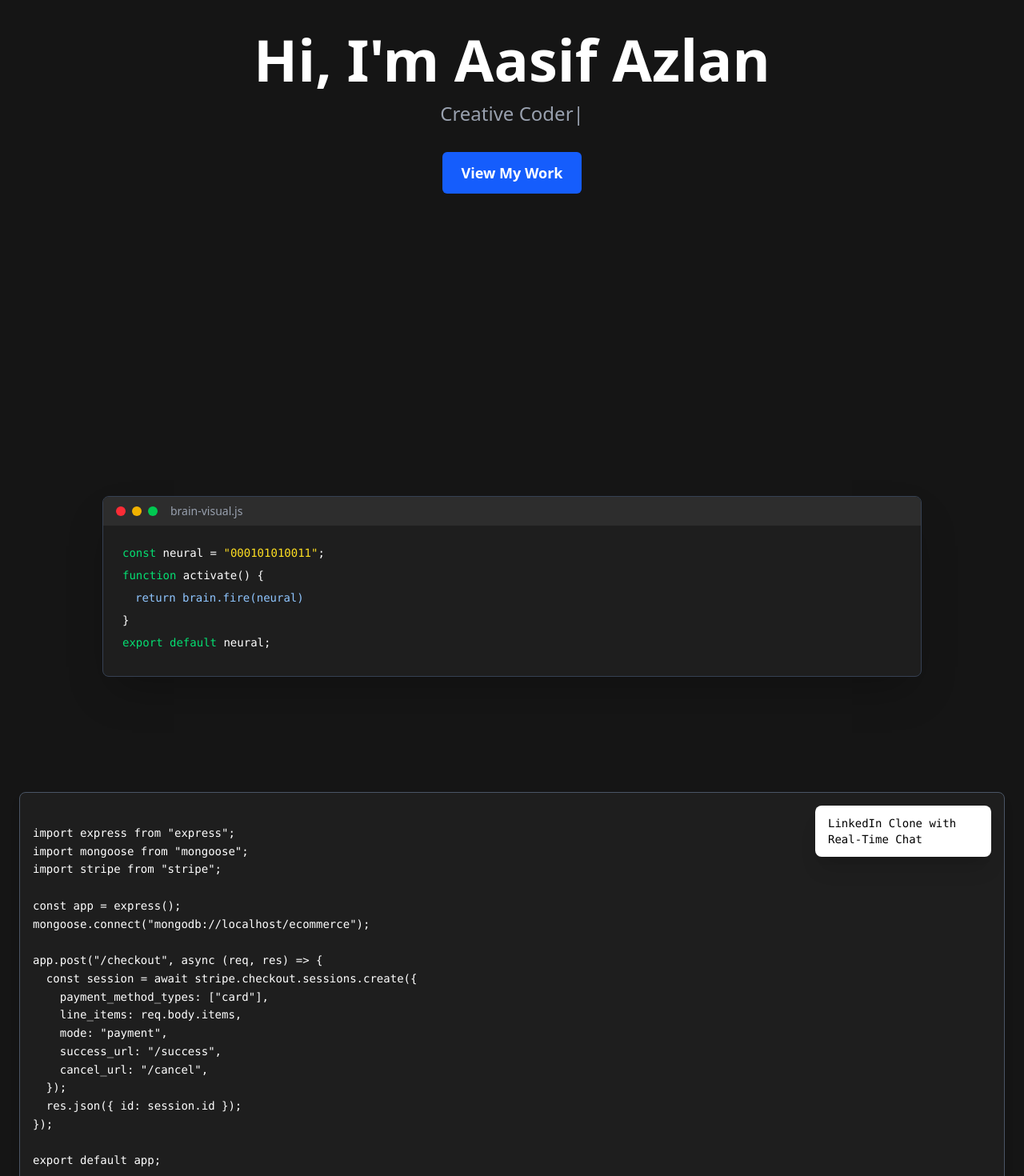
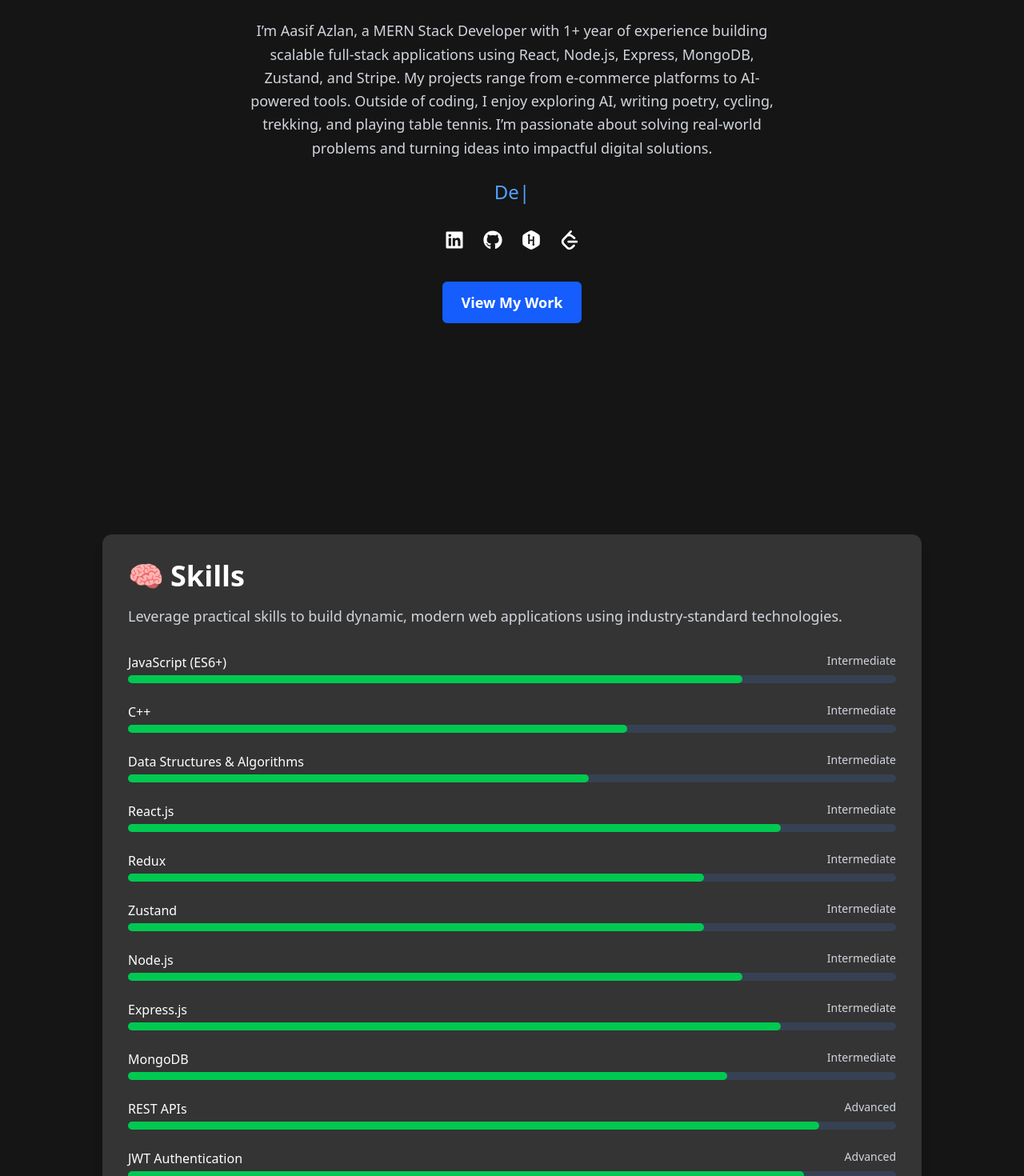
Before and after one commit to aasifazlan/aasifazlan-client, a React (Vite) app: page / in a window 1280 px wide. Shown: the part 260-1730 px from the top of the page at 80% size. Built offline with nearby package versions, Linux system fonts and the light colour scheme.

Commit message:
updatedPortfolio

```diff
--- a/package.json
+++ b/package.json
@@ -20,6 +20,7 @@
     "postprocessing": "^6.37.3",
     "react": "^19.1.0",
     "react-dom": "^19.1.0",
+    "react-icons": "^5.5.0",
     "react-redux": "^9.2.0",
     "react-router-dom": "^7.6.0",
     "react-type-animation": "^3.2.0",
--- /dev/null
+++ b/src/components/AboutMeShowcase.jsx
@@ -0,0 +1,68 @@
+import React, { useEffect, useRef, useState } from "react";
+import { motion, AnimatePresence } from "framer-motion";
+
+const aboutCode = `
+/* About Aasif Azlan */
+
+const developer = {
+  name: "Aasif Azlan",
+  role: "MERN Stack Developer",
+  experience: "1+ years",
+  stack: ["React", "Node", "MongoDB", "Express", "Zustand", "Stripe"],
+  softSkills: ["Problem-Solving", "Teamwork", "Creativity"],
+  hobbies: ["Poetry", "AI Exploration", "Cycling", "Trekking"],
+  quote: "Building products that blend logic, design, and empathy."
+};
+
+export default developer;
+`;
+
+const rotatingQuotes = [
+  "Turning ideas into scalable apps 💡",
+  "Breathing life into APIs & UI 🚀",
+  "Clean code is self-respect 💻",
+  "Engineer by skill, artist by passion 🎨",
+  "Always curious, always building 🧠",
+];
+
+export default function AboutMeShowcase() {
+  const [quoteIndex, setQuoteIndex] = useState(0);
+  const containerRef = useRef(null);
+
+  useEffect(() => {
+    const interval = setInterval(() => {
+      setQuoteIndex((prev) => (prev + 1) % rotatingQuotes.length);
+    }, 5000);
+    return () => clearInterval(interval);
+  }, []);
+
+  return (
+    <section className="w-full bg-[#151515] text-white py-20 px-6">
+      <h2 className="text-3xl font-bold text-center mb-10">👨‍💻 Aasif’s Brain in Code</h2>
+
+      <div
+        ref={containerRef}
+        className="relative resize-y overflow-auto min-h-[250px] max-h-[80vh] border border-gray-600 rounded-lg bg-[#1e1e1e] shadow-lg p-4 font-mono"
+      >
+        {/* Code display */}
+        <pre className="whitespace-pre-wrap text-white text-sm leading-relaxed">
+          {aboutCode}
+        </pre>
+
+        {/* Rotating Thought */}
+        <AnimatePresence>
+          <motion.div
+            key={quoteIndex}
+            initial={{ opacity: 0, y: -10 }}
+            animate={{ opacity: 1, y: 0 }}
+            exit={{ opacity: 0, y: 10 }}
+            transition={{ duration: 0.6 }}
+            className="absolute bottom-6 right-6 bg-white/10 text-white border border-white/20 backdrop-blur-md px-4 py-3 rounded-lg shadow-lg text-sm max-w-[260px] text-right"
+          >
+            {rotatingQuotes[quoteIndex]}
+          </motion.div>
+        </AnimatePresence>
+      </div>
+    </section>
+  );
+}
--- a/src/components/Hero.jsx
+++ b/src/components/Hero.jsx
@@ -1,40 +1,59 @@
-// src/components/Hero.jsx
 import { motion } from "framer-motion";
 import { TypeAnimation } from "react-type-animation";
+import { FaGithub, FaLinkedin, FaHackerrank, FaCameraRetro } from "react-icons/fa";
+import { SiLeetcode } from "react-icons/si";
 
 export default function Hero() {
   return (
     <section
       id="hero"
-      className="relative flex flex-col justify-center items-center h-screen text-center px-4 bg-[#151515] text-white overflow-hidden"
+      className="relative mt-12 flex flex-col justify-center items-center h-screen text-center px-4 bg-[#151515] text-white overflow-hidden"
     >
-      {/* Avatar (optional) */}
-      {/* <img
-        src="/me.jpg"
-        alt="Aasif Azlan"
-        className="w-32 h-32 rounded-full border-4 border-blue-600 shadow-lg mb-6"
-      /> */}
+      {/* Welcome message */}
+      {/* <motion.p
+        initial={{ opacity: 0, y: -20 }}
+        animate={{ opacity: 1, y: 0 }}
+        transition={{ duration: 1 }}
+        className="text-lg text-gray-400 mb-2"
+      >
+        👋 Hey There! Glad you're here
+      </motion.p> */}
 
+      {/* Name */}
       <motion.h1
         initial={{ opacity: 0, y: 30 }}
         animate={{ opacity: 1, y: 0 }}
         transition={{ duration: 1 }}
-        className="text-4xl md:text-7xl font-bold"
+        className="text-xl md:text-xl font-bold"
       >
-        Hi, I'm Aasif Azlan
+        Hey there, glad you are here!
       </motion.h1>
 
+      {/* Intro paragraph */}
+      <motion.p
+        initial={{ opacity: 0, y: 30 }}
+        animate={{ opacity: 1, y: 0 }}
+        transition={{ duration: 1.3 }}
+        className="mt-6 max-w-2xl text-gray-300 text-base md:text-lg leading-relaxed"
+      >
+I’m Aasif Azlan, a MERN Stack Developer with 1+ year of experience building scalable full-stack applications using React, Node.js, Express, MongoDB, Zustand, and Stripe. My projects range from e-commerce platforms to AI-powered tools. Outside of coding, I enjoy exploring AI, writing poetry, cycling, trekking, and playing table tennis. I’m passionate about solving real-world problems and turning ideas into impactful digital solutions.
+
+
+      </motion.p>
+
+      {/* Type Animation */}
       <motion.div
         initial={{ opacity: 0, y: 30 }}
         animate={{ opacity: 1, y: 0 }}
         transition={{ duration: 1.5 }}
-        className="mt-4 text-xl md:text-2xl text-gray-400"
+        className="mt-6 text-xl md:text-2xl text-blue-400 font-medium"
       >
         <TypeAnimation
           sequence={[
-            'MERN Stack Developer', 2000,
-            'Creative Coder', 2000,
-            'Open Source Contributor', 2000,
+            'Travel Enthusiast', 2000,
+            'Developer', 2000,
+            'Problem Solver', 2000,
+            'Art Lover', 2000,
           ]}
           wrapper="span"
           speed={50}
@@ -42,11 +61,34 @@ export default function Hero() {
         />
       </motion.div>
 
+      {/* Social Links */}
+      <motion.div
+        initial={{ opacity: 0, y: 30 }}
+        animate={{ opacity: 1, y: 0 }}
+        transition={{ duration: 1.8 }}
+        className="flex space-x-6 mt-8 text-2xl"
+      >
+        <a href="https://linkedin.com/in/aasifazlan" target="_blank" rel="noopener noreferrer" className="hover:text-blue-500">
+          <FaLinkedin />
+        </a>
+        <a href="https://github.com/aasifazlan" target="_blank" rel="noopener noreferrer" className="hover:text-gray-300">
+          <FaGithub />
+        </a>
+        <a href="https://www.hackerrank.com/aasifazlaan" target="_blank" rel="noopener noreferrer" className="hover:text-green-400">
+          <FaHackerrank />
+        </a>
+        <a href="https://leetcode.com/aasifazlan" target="_blank" rel="noopener noreferrer" className="hover:text-yellow-400">
+          <SiLeetcode />
+        </a>
+
+      </motion.div>
+
+      {/* CTA Button */}
       <motion.a
         href="#projects"
         whileHover={{ scale: 1.05 }}
         whileTap={{ scale: 0.95 }}
-        className="mt-8 inline-block bg-blue-600 text-white px-6 py-3 rounded-md text-lg font-semibold hover:bg-blue-700 transition"
+        className="mt-10 inline-block bg-blue-600 text-white px-6 py-3 rounded-md text-lg font-semibold hover:bg-blue-700 transition"
       >
         View My Work
       </motion.a>
--- a/src/components/ShoCase.jsx
+++ b/src/components/ShoCase.jsx
@@ -1,31 +1,17 @@
-import React, { useEffect, useState } from "react";
+import React, { useEffect, useState, useRef } from "react";
 import { motion, AnimatePresence } from "framer-motion";
 
 const sampleCards = [
-  { id: 1, content: "MERN Stack E-Commerce Platform" },
-  { id: 2, content: "Secure Stripe Payment Integration System" },
-  { id: 3, content: "LinkedIn Clone with Real-Time Messaging" },
-  { id: 4, content: "Netflix Clone with Media Streaming & Auth" },
-  { id: 5, content: "Unscripted India – Cultural History CMS" },
-  { id: 6, content: "C++ OpenCV Face Recognition Tool" },
-  { id: 7, content: "AI Chatbot with OpenAI & HuggingFace APIs" },
-  { id: 8, content: "Custom Chat App Using Gemini Pro API" },
-  { id: 9, content: "React + Tailwind Admin Dashboard Builder" },
-  { id: 10, content: "JWT + Zustand Based Auth System" },
-  { id: 11, content: "Voice-Enabled AI Assistant (Web App)" },
-  { id: 12, content: "AI-Powered Blog Generator (OpenAI + Express)" },
-  { id: 13, content: "Image Captioning Tool using Hugging Face" },
-  { id: 14, content: "MERN Stack Job Portal with Resume Parser" },
-  { id: 15, content: "Real-Time Code Collaboration App (WebRTC)" },
-  { id: 16, content: "AI-Powered FAQ Chatbot for Any Website" },
-  { id: 17, content: "MongoDB + Cloudinary Media CMS" },
-  { id: 18, content: "Project Management App with Chat AI Integration" },
-  { id: 19, content: "Education Quiz App using LLM for Auto-Grading" },
-  { id: 20, content: "Portfolio Site with AI Voice + Resume Parser" },
+  { id: 1, content: "🛒 MERN E-Commerce: JWT, Stripe, Zustand, Redis" },
+  { id: 2, content: "📺 Netflix Clone: Auth, Media Stream, Zustand" },
+  { id: 3, content: "💼 LinkedIn Clone: Profiles, Jobs, Realtime Chat" },
+  { id: 4, content: "📚 Unscripted India CMS: History, Cloudinary Uploads" },
+  { id: 5, content: "🤖 AI Chatbot with Gemini 1.5 Flash" },
 ];
 
 export default function ShoCase() {
   const [visibleCard, setVisibleCard] = useState(null);
+  const containerRef = useRef(null);
 
   useEffect(() => {
     const interval = setInterval(() => {
@@ -34,32 +20,34 @@ export default function ShoCase() {
 
       setTimeout(() => {
         setVisibleCard(null);
-      }, 4000);
-    }, 5000);
+      }, 3500);
+    }, 4000);
 
     return () => clearInterval(interval);
   }, []);
 
-  // Get responsive random position
   const getRandomPosition = () => {
-    const top = Math.random() * 75;
-    const left = Math.random() * 75;
-    return { top: `${top}vh`, left: `${left}vw` };
+    const container = containerRef.current;
+    if (!container) return { top: "50%", left: "50%" };
+
+    const box = container.getBoundingClientRect();
+    const top = Math.random() * (box.height - 100); // Avoid bottom overflow
+    const left = Math.random() * (box.width - 200); // Avoid side overflow
+
+    return { top, left };
   };
 
   const cardStyle = (position) => ({
     position: "absolute",
     top: position.top,
     left: position.left,
-    width: `${Math.random() * 20 + 10}vw`, // 10vw to 30vw
-    minWidth: "160px",
-    maxWidth: "90vw",
+    width: "clamp(160px, 30vw, 300px)",
     padding: "14px",
     backgroundColor: "rgba(255, 255, 255, 0.08)",
     border: "1px solid white",
     borderRadius: "14px",
     color: "#ffffff",
-    fontSize: "clamp(0.75rem, 1.5vw, 1rem)",
+    fontSize: "clamp(0.8rem, 1.5vw, 1rem)",
     fontWeight: "bold",
     backdropFilter: "blur(8px)",
     pointerEvents: "none",
@@ -72,33 +60,30 @@ export default function ShoCase() {
 
   return (
     <section className="relative bg-[#151515] text-white py-20 px-6">
-      <div className="max-w-5xl mx-auto border border-gray-700 rounded-lg overflow-hidden shadow-2xl relative bg-[#1e1e1e]">
-        {/* VS Code style top bar */}
+      <div className="max-w-5xl mx-auto border border-gray-700 rounded-lg overflow-hidden shadow-2xl bg-[#1e1e1e]">
+        {/* Top bar */}
         <div className="flex items-center bg-[#2d2d2d] px-4 py-2 text-sm text-gray-400">
           <div className="flex space-x-2 mr-4">
             <span className="w-3 h-3 bg-red-500 rounded-full"></span>
             <span className="w-3 h-3 bg-yellow-500 rounded-full"></span>
             <span className="w-3 h-3 bg-green-500 rounded-full"></span>
           </div>
-          <span>brain-visual.js</span>
+          <span>aasif-projects.js</span>
         </div>
 
-        {/* Fake code lines */}
-        <div className="font-mono text-sm p-6 space-y-2 text-white relative overflow-hidden w-full h-full">
-          <div>
-            <span className="text-green-400">const</span> neural ={" "}
-            <span className="text-yellow-300">"000101010011"</span>;
-          </div>
-          <div>
-            <span className="text-green-400">function</span> activate() {"{"}
-          </div>
-          <div className="pl-4 text-blue-300">return brain.fire(neural)</div>
-          <div>{"}"}</div>
-          <div>
-            <span className="text-green-400">export default</span> neural;
-          </div>
+        {/* Code & animation area */}
+        <div
+          className="font-mono text-sm p-6 space-y-2 text-white relative min-h-[300px] overflow-hidden"
+          ref={containerRef}
+        >
+          <div><span className="text-green-400">const</span> developer = <span className="text-yellow-300">"Aasif Azlan"</span>;</div>
+          <div><span className="text-green-400">const</span> stack = <span className="text-yellow-300">["MERN", "Stripe", "Redis", "Zustand"]</span>;</div>
+          <div><span className="text-green-400">function</span> <span className="text-blue-400">buildProjects</span>() &#123;</div>
+          <div className="pl-4">return <span className="text-yellow-300">projects.map(p =&gt; p.title)</span>;</div>
+          <div>&#125;</div>
+          <div><span className="text-green-400">export default</span> buildProjects;</div>
 
-          {/* Animated popup card */}
+          {/* Floating animated card */}
           <div className="absolute inset-0 pointer-events-none">
             <AnimatePresence>
               {visibleCard && (
--- a/src/components/ShowcaseSection.jsx
+++ /dev/null
@@ -1,81 +0,0 @@
-import React, { useEffect, useRef, useState } from "react";
-import { motion, AnimatePresence } from "framer-motion";
-
-// Updated Code Content to reflect your MERN expertise
-const codeContent = `
-import express from "express";
-import mongoose from "mongoose";
-import stripe from "stripe";
-
-const app = express();
-mongoose.connect("mongodb://localhost/ecommerce");
-
-app.post("/checkout", async (req, res) => {
-  const session = await stripe.checkout.sessions.create({
-    payment_method_types: ["card"],
-    line_items: req.body.items,
-    mode: "payment",
-    success_url: "/success",
-    cancel_url: "/cancel",
-  });
-  res.json({ id: session.id });
-});
-
-export default app;
-`;
-
-// Cards based on your resume and real projects
-const cards = [
-  { id: 1, text: "E-Commerce Platform (MERN + Stripe)" },
-  { id: 2, text: "LinkedIn Clone with Real-Time Chat" },
-  { id: 3, text: "Unscripted India – History Portal" },
-  { id: 4, text: "Face Recognition in C++ & OpenCV" },
-  { id: 5, text: "Cloudinary & MongoDB Integration" },
-  { id: 6, text: "JWT Auth + Zustand State Manager" },
-];
-
-const ShowcaseSection = () => {
-  const [activeCard, setActiveCard] = useState(0);
-  const containerRef = useRef(null);
-
-  useEffect(() => {
-    const interval = setInterval(() => {
-      setActiveCard((prev) => (prev + 1) % cards.length);
-    }, 5000); // 5 seconds interval
-    return () => clearInterval(interval);
-  }, []);
-
-  return (
-    <div className="w-full bg-[#151515] text-white py-16 px-6">
-      {/* Code Editor Styled Section */}
-      <div
-        ref={containerRef}
-        className="relative resize-y overflow-auto min-h-[200px] max-h-[80vh] border border-gray-600 rounded-lg bg-[#1e1e1e] shadow-lg p-4 font-mono"
-      >
-        <pre className="whitespace-pre-wrap text-white text-sm leading-relaxed">
-          {codeContent}
-        </pre>
-
-        {/* Floating Cards */}
-        <AnimatePresence>
-          {cards.map((card, index) =>
-            index === activeCard ? (
-              <motion.div
-                key={card.id}
-                initial={{ opacity: 0, y: -30 }}
-                animate={{ opacity: 1, y: 0 }}
-                exit={{ opacity: 0, y: 30 }}
-                transition={{ duration: 1 }}
-                className="absolute top-4 right-4 bg-white text-black px-4 py-3 rounded-lg shadow-xl w-[220px] text-sm"
-              >
-                {card.text}
-              </motion.div>
-            ) : null
-          )}
-        </AnimatePresence>
-      </div>
-    </div>
-  );
-};
-
-export default ShowcaseSection;
--- a/src/components/Skills.jsx
+++ b/src/components/Skills.jsx
@@ -1,29 +1,30 @@
 const skills = [
-  "JavaScript (ES6+)",
-  "C++",
-  "Data Structures & Algorithms",
-  "React.js",
-  "Redux",
-  "Zustand",
-  "Node.js",
-  "Express.js",
-  "MongoDB",
-  "REST APIs",
-  "JWT Authentication",
-  "Stripe Payment Integration",
-  "Cloudinary",
-  "Redis",
-  "Tailwind CSS",
-  "Git & GitHub",
-  "Postman",
-  "OpenCV",
-  "VS Code"
+  { name: "JavaScript (ES6+)", level: "Intermediate", progress: 80 },
+  { name: "C++", level: "Intermediate", progress: 65 },
+  { name: "Data Structures & Algorithms", level: "Intermediate", progress: 60 },
+  { name: "React.js", level: "Intermediate", progress: 85 },
+  { name: "Redux", level: "Intermediate", progress: 75 },
+  { name: "Zustand", level: "Intermediate", progress: 75 },
+  { name: "Node.js", level: "Intermediate", progress: 80 },
+  { name: "Express.js", level: "Intermediate", progress: 85 },
+  { name: "MongoDB", level: "Intermediate", progress: 78 },
+  { name: "REST APIs", level: "Advanced", progress: 90 },
+  { name: "JWT Authentication", level: "Advanced", progress: 88 },
+  { name: "Stripe Payment Integration", level: "Intermediate", progress: 75 },
+  { name: "Cloudinary", level: "Intermediate", progress: 70 },
+  { name: "Redis", level: "Intermediate", progress: 72 },
+  { name: "Tailwind CSS", level: "Intermediate", progress: 85 },
+  { name: "Git & GitHub", level: "Intermediate", progress: 80 },
+  { name: "Postman", level: "Intermediate", progress: 78 },
+  { name: "OpenCV", level: "Beginner", progress: 35 },
+  { name: "VS Code", level: "Advanced", progress: 95 },
+  { name: "Python", level: "Beginner", progress: 41 },
 ];
 
 export default function Skills() {
   return (
     <section className="bg-[#151515] py-20 px-4 overflow-hidden">
-      <div className="max-w-5xl mx-auto bg-[#343434] rounded-xl p-8 shadow-lg relative">
+      <div className="max-w-5xl mx-auto bg-[#343434] rounded-xl p-8 shadow-lg">
         <h2 className="text-white text-3xl md:text-4xl font-bold mb-4 flex items-center">
           <span className="mr-2">🧠</span> Skills
         </h2>
@@ -31,42 +32,23 @@ export default function Skills() {
           Leverage practical skills to build dynamic, modern web applications using industry-standard technologies.
         </p>
 
-        {/* Scrolling container */}
-        <div className="relative w-full overflow-hidden">
-          <div className="flex animate-scroll space-x-6 min-w-max">
-            {[...skills, ...skills].map((skill, i) => (
-              <span
-                key={i}
-                className="bg-[#151515] text-white text-sm md:text-base px-4 py-2 rounded-md shadow hover:bg-gray-700 transition whitespace-nowrap"
-              >
-                {skill}
-              </span>
-            ))}
-          </div>
-        </div>
-
-        <div className="mt-6">
-          {/* <a href="#more" className="text-blue-400 hover:underline text-base inline-flex items-center">
-            Dive Deeper →
-          </a> */}
+        <div className="space-y-6">
+          {skills.map((skill, index) => (
+            <div key={index}>
+              <div className="flex justify-between mb-1">
+                <span className="text-white text-sm md:text-base font-medium">{skill.name}</span>
+                <span className="text-gray-300 text-sm">{skill.level}</span>
+              </div>
+              <div className="w-full bg-gray-700 rounded-full h-2.5">
+                <div
+                  className="bg-green-500 h-2.5 rounded-full"
+                  style={{ width: `${skill.progress}%` }}
+                ></div>
+              </div>
+            </div>
+          ))}
         </div>
       </div>
-
-      {/* Tailwind custom animation */}
-      <style jsx>{`
-        @keyframes scroll {
-          0% {
-            transform: translateX(0%);
-          }
-          100% {
-            transform: translateX(-50%);
-          }
-        }
-
-        .animate-scroll {
-          animation: scroll 30s linear infinite;
-        }
-      `}</style>
     </section>
   );
 }
--- a/src/pages/Home.jsx
+++ b/src/pages/Home.jsx
@@ -1,10 +1,10 @@
 import Hero from '../components/Hero';
 import ShoCase from '../components/ShoCase';
-import ShowcaseSection from '../components/ShowcaseSection';
 import Services from '../components/Services';
 import Projects from '../components/Projects';
 import Skills from '../components/Skills';
 import SampleWebsites from '../components/SampleWebsites';
+// import AboutMeShowcase from '../components/AboutMeShowcase';
 
 
 const Home = () => {
@@ -12,8 +12,8 @@ const Home = () => {
     <>
       <Hero />
 
-      <ShoCase />
-      <ShowcaseSection />
+      <Skills />
+
       <Services />
       <section
         id="projects"
@@ -21,7 +21,8 @@ const Home = () => {
       >
         <Projects />
       </section>
-      <Skills />
+
+      <ShoCase />
       <SampleWebsites/>
 
     </>
```
Also changed, not shown: src/components/Footer.jsx (+40 -4 lines), 1 other file (tests, documents, lock files or other folders).
